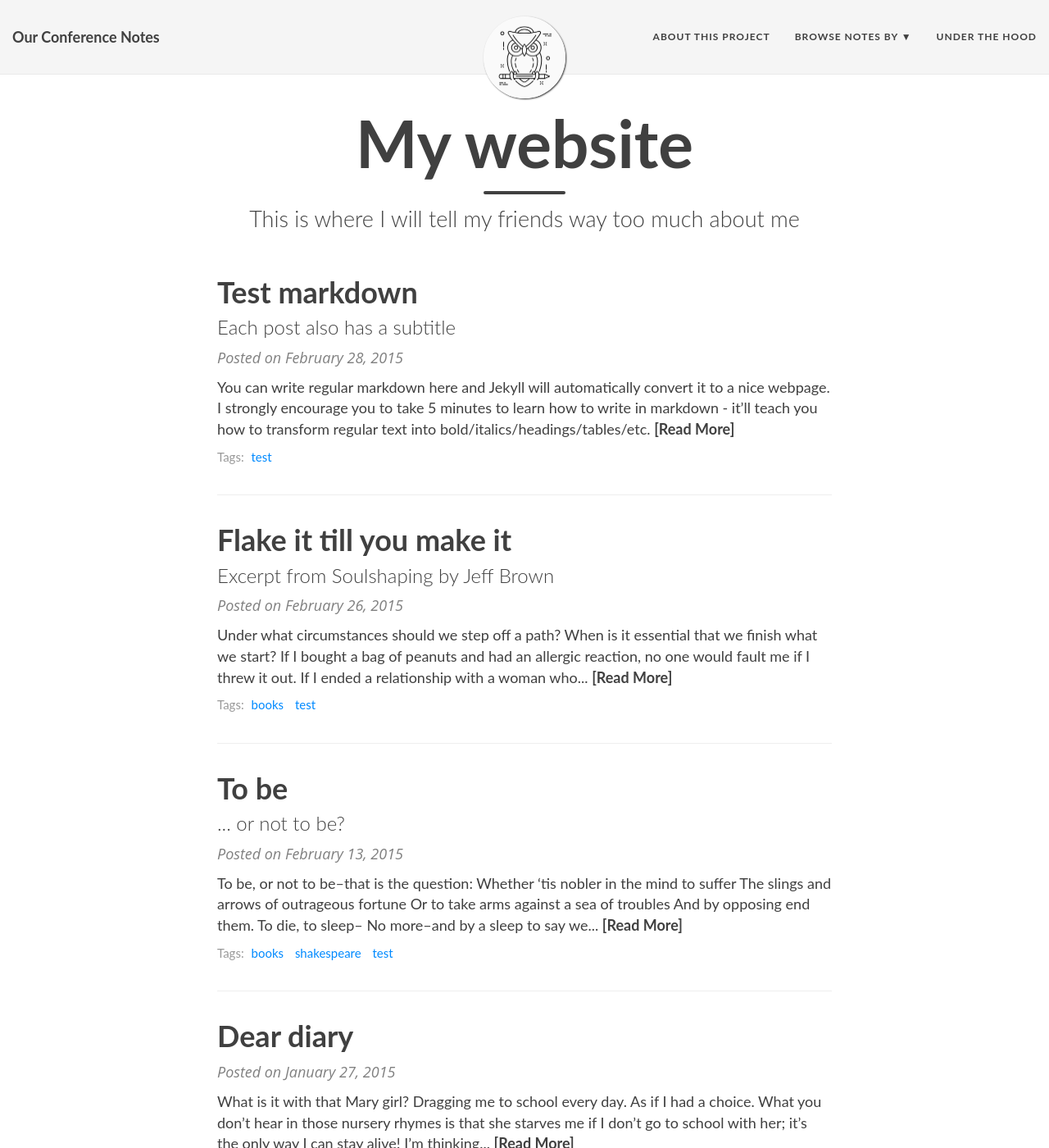
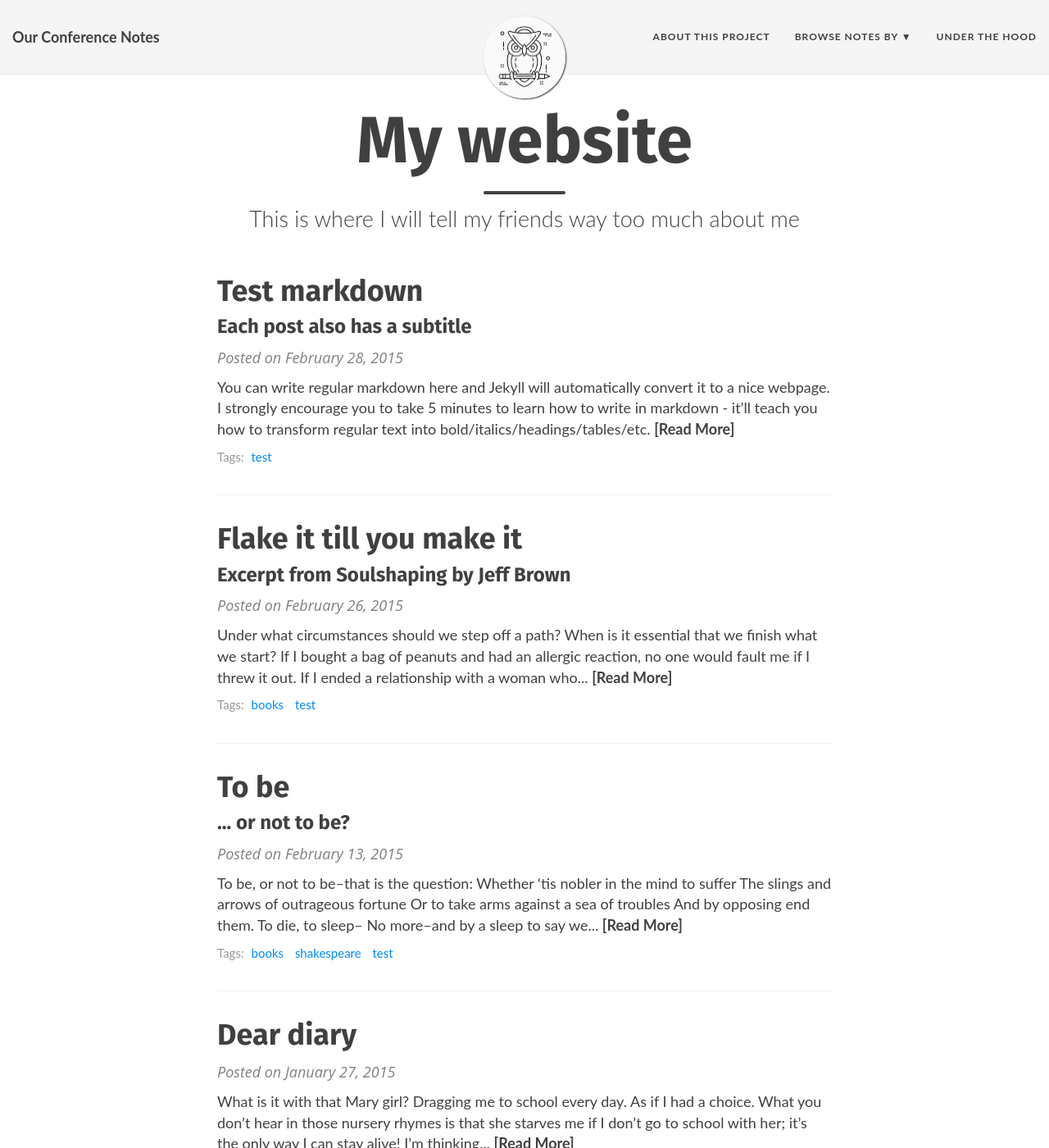
Before and after one commit to ryan-p-randall/our-conference-notes, a Jekyll site: the page built from index.html, in a window 1280 px wide and 1400 px high. Shown: the whole window at 82% size. Built offline with Jekyll 4.4.1, drawn with Linux system fonts in a browser that asks for light colours; nearby versions of some CDN libraries; some web fonts are replaced; the list of posts is cut into pages by our own code.

Commit message:
Add fira sans using FontSquirrel

```diff
--- a/_includes/head.html
+++ b/_includes/head.html
@@ -14,6 +14,7 @@
   <link rel="alternate" type="application/rss+xml" title="{{ site.title }} {{ site.title-separator }} {{ site.description }}" href="{{ site.baseurl }}/feed.xml" />
 
   <link rel="stylesheet" href="{{ site.baseurl}}/assets/fonts/font-faces.css" type="text/css" />
+  <link rel="stylesheet" href="{{ site.baseurl}}/assets/fonts/stylesheet.css" type="text/css" />
 
   {% include gtag.html %}
   {% include gtm_head.html %}
--- /dev/null
+++ b/assets/fonts/stylesheet.css
@@ -0,0 +1,72 @@
+/*! Generated by Font Squirrel (https://www.fontsquirrel.com) on June 19, 2019 */
+
+
+
+@font-face {
+    font-family: 'fira_sansbold';
+    src: url('firasans-bold-webfont.woff2') format('woff2'),
+         url('firasans-bold-webfont.woff') format('woff');
+    font-weight: normal;
+    font-style: normal;
+
+}
+
+
+
+
+@font-face {
+    font-family: 'fira_sansbold_italic';
+    src: url('firasans-bolditalic-webfont.woff2') format('woff2'),
+         url('firasans-bolditalic-webfont.woff') format('woff');
+    font-weight: normal;
+    font-style: normal;
+
+}
+
+
+
+
+@font-face {
+    font-family: 'fira_sansitalic';
+    src: url('firasans-italic-webfont.woff2') format('woff2'),
+         url('firasans-italic-webfont.woff') format('woff');
+    font-weight: normal;
+    font-style: normal;
+
+}
+
+
+
+
+@font-face {
+    font-family: 'fira_sanslight';
+    src: url('firasans-light-webfont.woff2') format('woff2'),
+         url('firasans-light-webfont.woff') format('woff');
+    font-weight: normal;
+    font-style: normal;
+
+}
+
+
+
+
+@font-face {
+    font-family: 'fira_sanslight_italic';
+    src: url('firasans-lightitalic-webfont.woff2') format('woff2'),
+         url('firasans-lightitalic-webfont.woff') format('woff');
+    font-weight: normal;
+    font-style: normal;
+
+}
+
+
+
+
+@font-face {
+    font-family: 'fira_sansregular';
+    src: url('firasans-regular-webfont.woff2') format('woff2'),
+         url('firasans-regular-webfont.woff') format('woff');
+    font-weight: normal;
+    font-style: normal;
+
+}
--- a/css/custom.css
+++ b/css/custom.css
@@ -40,7 +40,7 @@ body {
 }
 
 h1,h2,h3,h4,h5,h6 {
-  font-family: 'Lato', 'Helvetica Neue', Helvetica, Arial, sans-serif;
+  font-family: 'fira_sansbold', 'Helvetica Neue', Helvetica, Arial, sans-serif;
   font-weight: 700;
 }
 
```
Also changed, not shown: assets/fonts/firasans-bold-webfont.ttf (added), assets/fonts/firasans-bold-webfont.woff (added), assets/fonts/firasans-bold-webfont.woff2 (added), assets/fonts/firasans-bolditalic-webfont.woff (added), assets/fonts/firasans-bolditalic-webfont.woff2 (added), assets/fonts/firasans-italic-webfont.ttf (added), assets/fonts/firasans-italic-webfont.woff (added), assets/fonts/firasans-italic-webfont.woff2 (added), assets/fonts/firasans-light-webfont.woff (added), assets/fonts/firasans-light-webfont.woff2 (added), assets/fonts/firasans-lightitalic-webfont.woff (added), assets/fonts/firasans-lightitalic-webfont.woff2 (added), assets/fonts/firasans-regular-webfont.ttf (added), assets/fonts/firasans-regular-webfont.woff (added), 1 more files.
